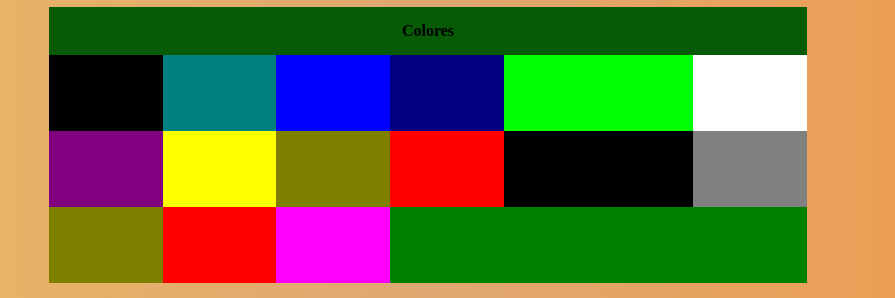
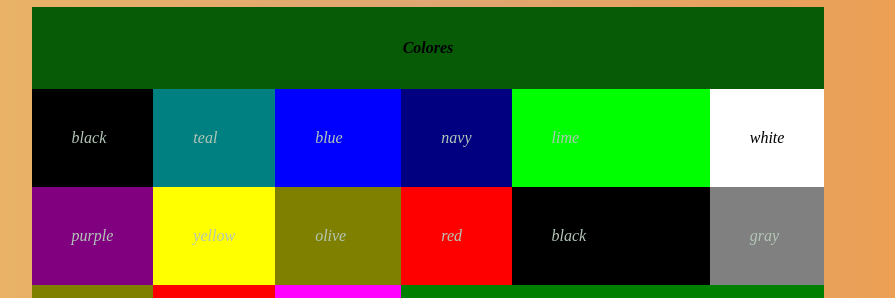
Before and after one commit to stiv-32/table_color, a plain HTML site: page index.html in a window 1280 px wide. Shown: the part 73-371 px from the top of the page, without its empty margins (212-1107 px from the left). Drawn offline with Linux system fonts and the light colour scheme.

Commit message:
modif td class,font style and caption

```diff
--- a/index.html
+++ b/index.html
@@ -4,7 +4,7 @@
     <meta charset="UTF-8">
     <meta name="viewport" content="width=device-width, initial-scale=1.0">
     <link rel="stylesheet" href="style.css">
-    <title>Document</title>
+    <title>Mi tabla</title>
 </head>
 <body>
     <header>
@@ -12,53 +12,49 @@
     </header>
     <table>
         <tbody>
-         <caption><b>Colores</b></caption>
+          <caption>Colores</caption>
+
          <tr>
-         <td class="one" black>
-         </td>
-         <td class="two" teal>
-         </td>
-         <td class="three" blue>
-         </td>
-         <td class="four" navy>
-         </td>
-         <td class="five" lime>
-         </td>
-         <td class="six" white>
-         </td>
+           <td class="one"> black </td>
+
+           <td class="two" > teal </td>
+
+           <td class="three" > blue </td>
+
+           <td class="four" > navy </td>
+
+           <td class="five" > lime </td>
+
+           <td class="six">  white </td>
          </tr>
 
          <tr>
-         <td class="text1"purple>
-         </td>
-         <td class="text2"yellow>
-         </td>
-         <td class="text3"olive>
-         </td>
-         <td class="text4"red>
-         </td>
-         <td class="text5"black>
-         </td>
-         <td class="text6"gray>
-         </td>
+           <td class="text1">purple</td>
+
+           <td class="text2">yellow</td>
+
+           <td class="text3">olive</td>
+
+           <td class="text4">red</td>
+
+           <td class="text5">black</td>
+
+           <td class="text6"> gray </td>
          </tr>
 
          <tr>
-         <th class="line1"olive>
-         </td>
-         <td class="line2"red>
-         </td>
-         <td class="line3"fuchsia>
-         </td>
-         <td class="line4"green>
-         </td>
-         <td class="line4"green>
-         </td>
-         <td class="line4"green>
-         </td>
+           <td class="line1">olive</td>
+
+           <td class="line2">red</td>
+
+           <td class="line3">fuchsia</td>
+
+           <td colspan="3" class="line4">green</td>
+
          </tr>
-     </tbody>
+        </tbody>
     </table>
+
     <h1>Colores de letra</h1>
     <div class="note">
         <p>
--- a/style.css
+++ b/style.css
@@ -1,6 +1,6 @@
 body{
     background: linear-gradient(to right, rgb(237, 183, 97), rgb(223, 167, 113),rgb(240, 157, 75));
-    font-family: serif;
+    font-style: italic;
 }
 
 h1{
@@ -9,23 +9,28 @@ text-align: center;
 
 caption{
 background-color: rgb(7, 91, 7);
-padding: 2%;
+border: 10rem;
+padding: 2rem;
+margin: auto;
+font-weight: bold;
+
 }
 
 table{
-width: 60%;
+border-collapse: collapse;
+margin: auto;
 
 }
 
-table, th, td {
-border-collapse: collapse;
-margin: auto;
-padding: 5%;
+
+td{
+color: rgb(179, 199, 184);
+padding: 2.5rem;
+margin-left: 50%;
+margin-right: 50%;
+
 }
 
-.tbody,.five{
-    width: 25%;
-}
 
 .one{
 background-color: black;
@@ -33,98 +38,131 @@ background-color: black;
 }
 .two{
 background-color: teal;
+
 }
 .three{
 background-color: blue;
+
 }
 .four{
 background-color: navy;
+
 }
 .five{
 background-color: lime;
+width: 25%;
 }
 .six{
 background-color: white;
+color: black;
+
 }
 .text1{
 background-color: purple;
+
 }
 .text2{
 background-color: yellow;
+
 }
 .text3{
 background-color: olive;
+
 }
 .text4{
 background-color: red;
+
 }
 .text5{
 background-color: black;
+
 }
 .text6{
 background-color: grey;
+
 }
 .line1{
 background-color:olive ;
+
 }
 .line2{
 background-color: red;
+
 }
 .line3{
 background-color: fuchsia;
+
 }
 .line4{
 background-color: green;
+
+
 }
 
 
 .parr1{
 color:black
+
 }
 .parr2{
 color:teal
+
 }
 .parr4{
 color:blue
+
 }
 .parr5{
 color:navy
+
 }
 .parr5{
 color:lime;
+
 }
 .parr6{
 color:white
+
 }
 .parr7{
 color:purple
+
 }
 .parr8{
 color:yellow
+;
 }
 .parr9{
 color:olive
+
 }
 .parr10{
 color:red
+
 }
 .parr11{
 color:maroon
+
 }
 .parr12{
 color:grey
+
 }
 .parr13{
 color:fuchsia
+
 }
 .parr14{
 color:green
+
 }
 .parr15{
 color:aqua
+
 }
 .parr15{
 color:silver
+
 }
 
 .note{
```
